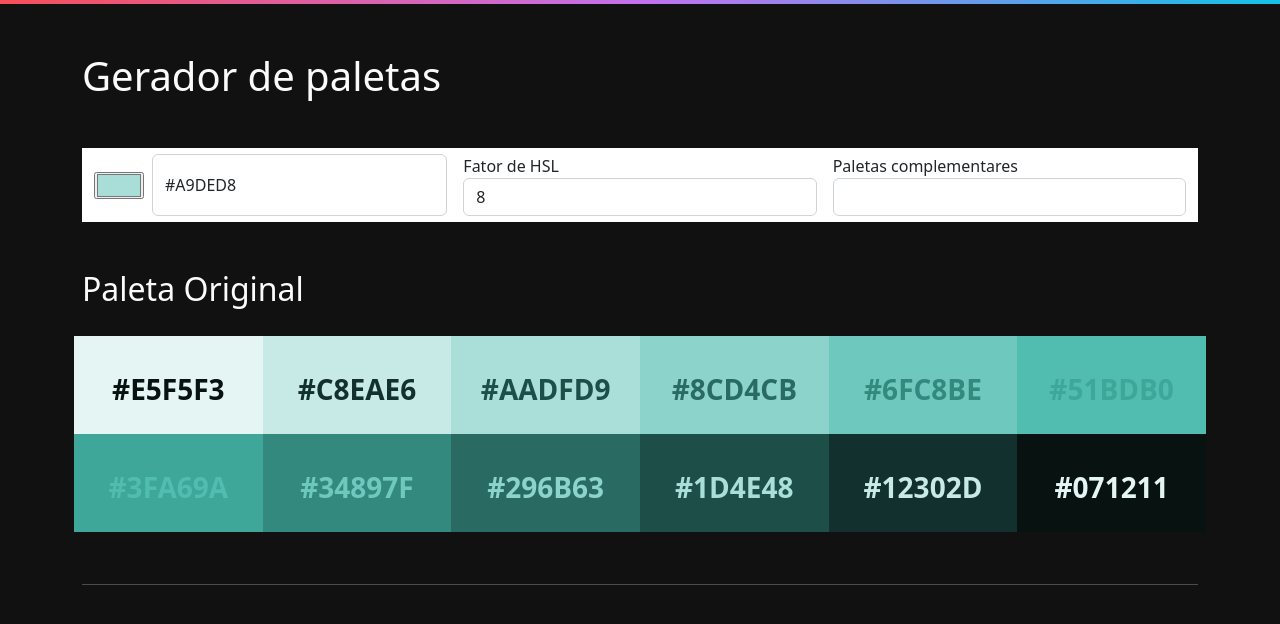
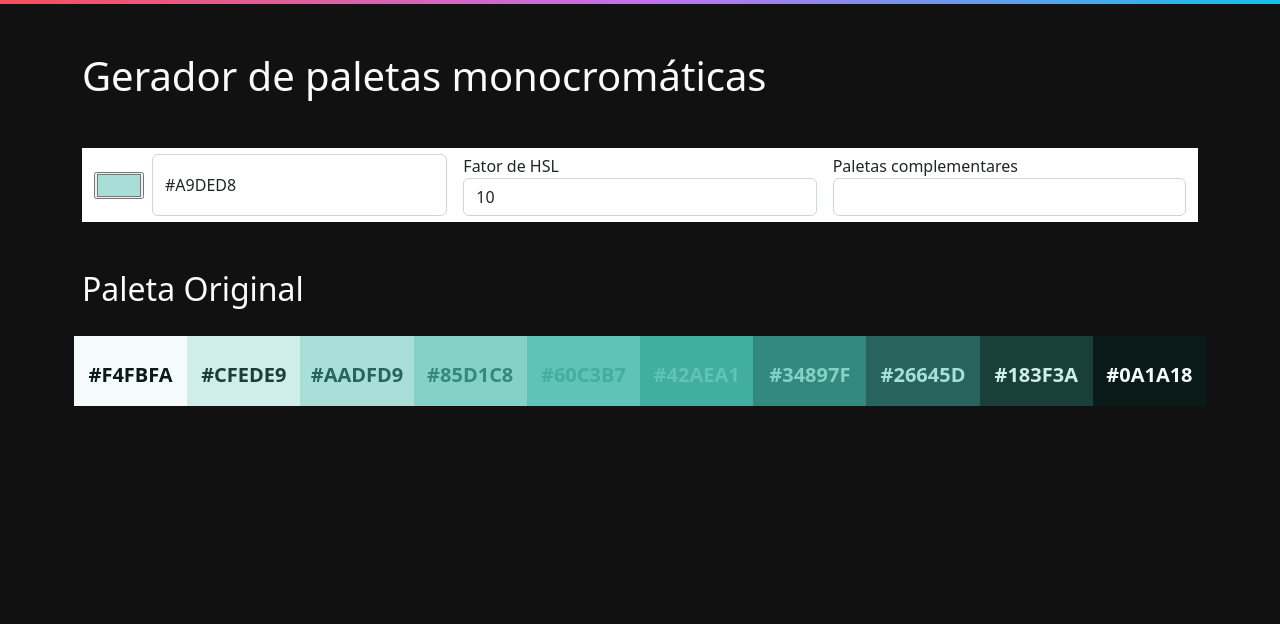
Before and after one commit to deyvidandrades/deyvidandrades.github.io, a plain HTML site: page tools/appTheme/index.html in a window 1280 px wide. Drawn offline with nearby package versions, Linux system fonts and the light colour scheme.

Commit message:
* Update da geração de paleta

```diff
--- a/tools/appTheme/index.html
+++ b/tools/appTheme/index.html
@@ -41,7 +41,7 @@
 
 <div class="container">
 
-    <h1 class="my-5">Gerador de paletas</h1>
+    <h1 class="my-5">Gerador de paletas monocromáticas</h1>
 
     <div class="row gap-3 my-5 form-control d-flex g-0 border-0 rounded-0">
         <div class="col d-flex align-content-center">
@@ -59,7 +59,7 @@
         <div class="col align-content-center">
             <label for="inputStep">Fator de HSL</label>
             <input id="inputStep" class="col form-control form-control" type="number" placeholder="Num camadas"
-                   aria-label=".form-control-lg example" min="2" max="32" step="1" value=8>
+                   aria-label=".form-control-lg example" min="2" max="32" step="1" value=10>
         </div>
 
         <div class="col align-content-center">
--- a/tools/appTheme/js/main2.js
+++ b/tools/appTheme/js/main2.js
@@ -53,6 +53,7 @@ function mudarPalleta() {
 
     for (const arrayKey in lista) {
       generatePalette(lista[arrayKey], 64, step)
+      paletteContainer.innerHTML += "<hr>"
     }
   }
 }
@@ -60,10 +61,17 @@ function mudarPalleta() {
 function generatePalette(baseColorHSL, size, step = 10) {
   const darkPalette = []
   const lightPalette = []
+  const palette = []
 
-    for (let i = 0; i < size; i++) {
+  for (let i = -size; i < size; i++) {
     let lighterLightness = baseColorHSL.l + i * step;
     let darkerLightness = baseColorHSL.l - i * step;
+    let lightness = baseColorHSL.l - i * step;
+
+    if (lightness > 0 && lightness < 100) {
+      console.log(lightness);
+      palette.push(`hsl(${baseColorHSL.h}, ${baseColorHSL.s}%, ${baseColorHSL.l - i *step}%)`)
+    }
 
     if (lighterLightness < 100) {
       const lightModifiedColor = `hsl(${baseColorHSL.h}, ${baseColorHSL.s}%, ${baseColorHSL.l + i * step}%)`;
@@ -76,9 +84,15 @@ function generatePalette(baseColorHSL, size, step = 10) {
   }
 
   lightPalette.reverse()
-    lightPalette.pop()
+  //lightPalette.pop()
 
-    displayPalette(lightPalette.concat(darkPalette))
+  displayPalette(palette)
+
+  //paletteContainer.innerHTML += `<h2 class="mt-5">Cores claras</h2>`
+  //displayPalette(lightPalette)
+  //paletteContainer.innerHTML += `<h2 class="mt-5">Cores escuras</h2>`
+  //displayPalette(darkPalette)
+  //paletteContainer.innerHTML += `<hr class="my-5">`
 }
 
 function harmonize(hslColor, start, end, interval) {
@@ -174,16 +188,18 @@ function hslToHex(h, s, l) {
 
 function displayPalette(palette) {
 
-    paletteContainer.innerHTML += `<div class="row p-1 gap-0 rounded-3" id="lista_mono${row_id}"></div><hr class="my-5">`
+  //paletteContainer.innerHTML += "<hr>"
+  paletteContainer.innerHTML += `<div class="row p-1 gap-0 rounded-3" id="lista_mono${row_id}"></div>`
 
   palette.forEach((color, j) => {
     let hsl_array = color.replace("hsl", "").replace("(", "").replace(")", "").replaceAll("%", "").split(",")
     let hex_color = hslToHex(hsl_array[0], hsl_array[1], hsl_array[2])
+    const step = inputStep.value
 
     document.getElementById(`lista_mono${row_id}`).innerHTML += `
-            <div class="col-2 d-flex flex-column p-0">
-                <div class="col py-4 " style="background-color: ${color};">
-                    <p class="fw-bold fs-3 mt-2 mb-0 text-center" style="color: ${palette[palette.length - 1 - j]};">
+    <div class="${ step < 9 ? "col-1": "col"} d-flex flex-column p-0">
+    <div class="col py-3 " style="background-color: ${color};">
+    <p class="fw-bold fs-5 mt-2 mb-0 text-center" style="color: ${palette[palette.length - 1 - j]};">
     ${hex_color.toUpperCase()}
     </p>
     </div>
```
Lines whose indentation alone changed are shown as unchanged.
